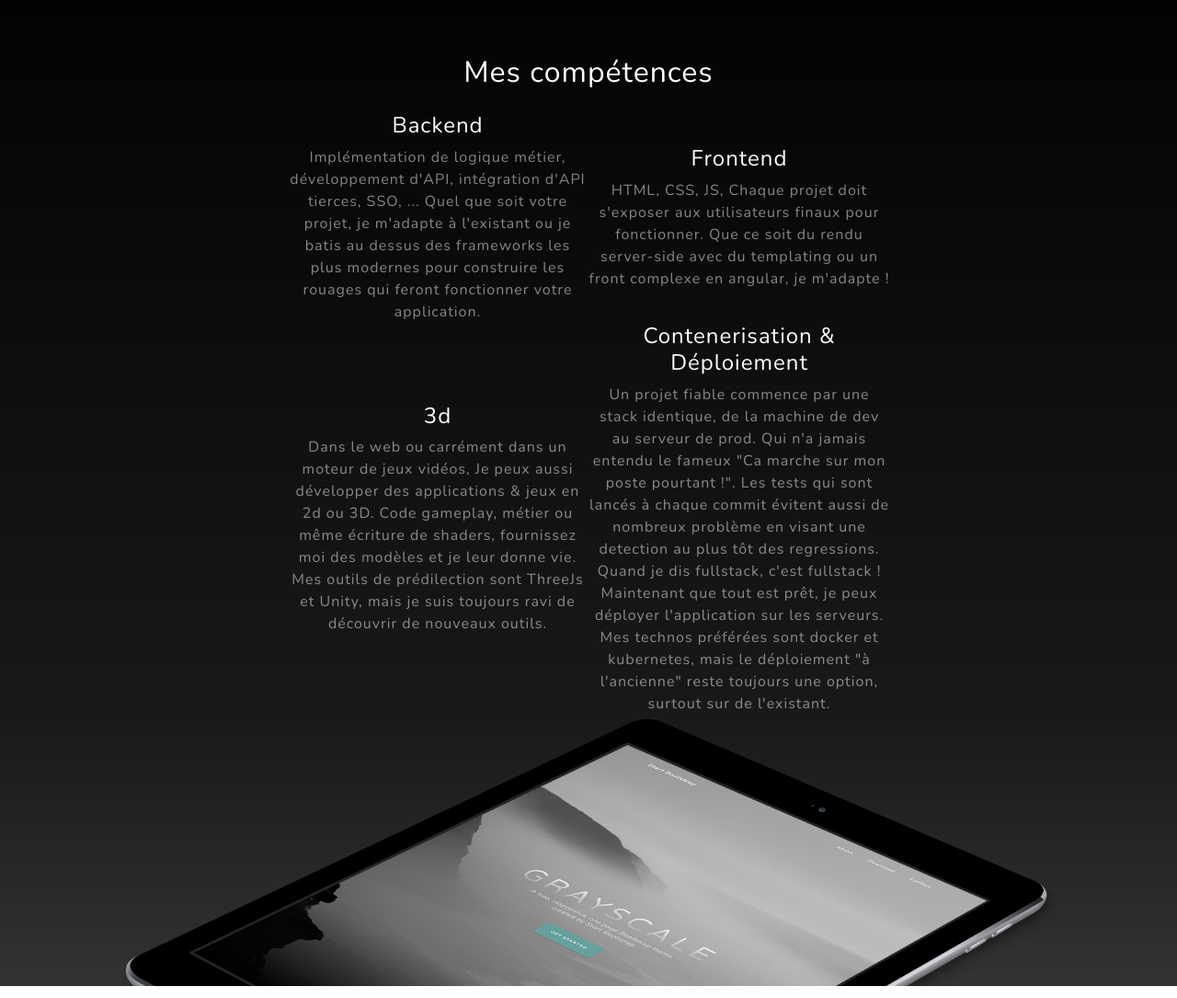
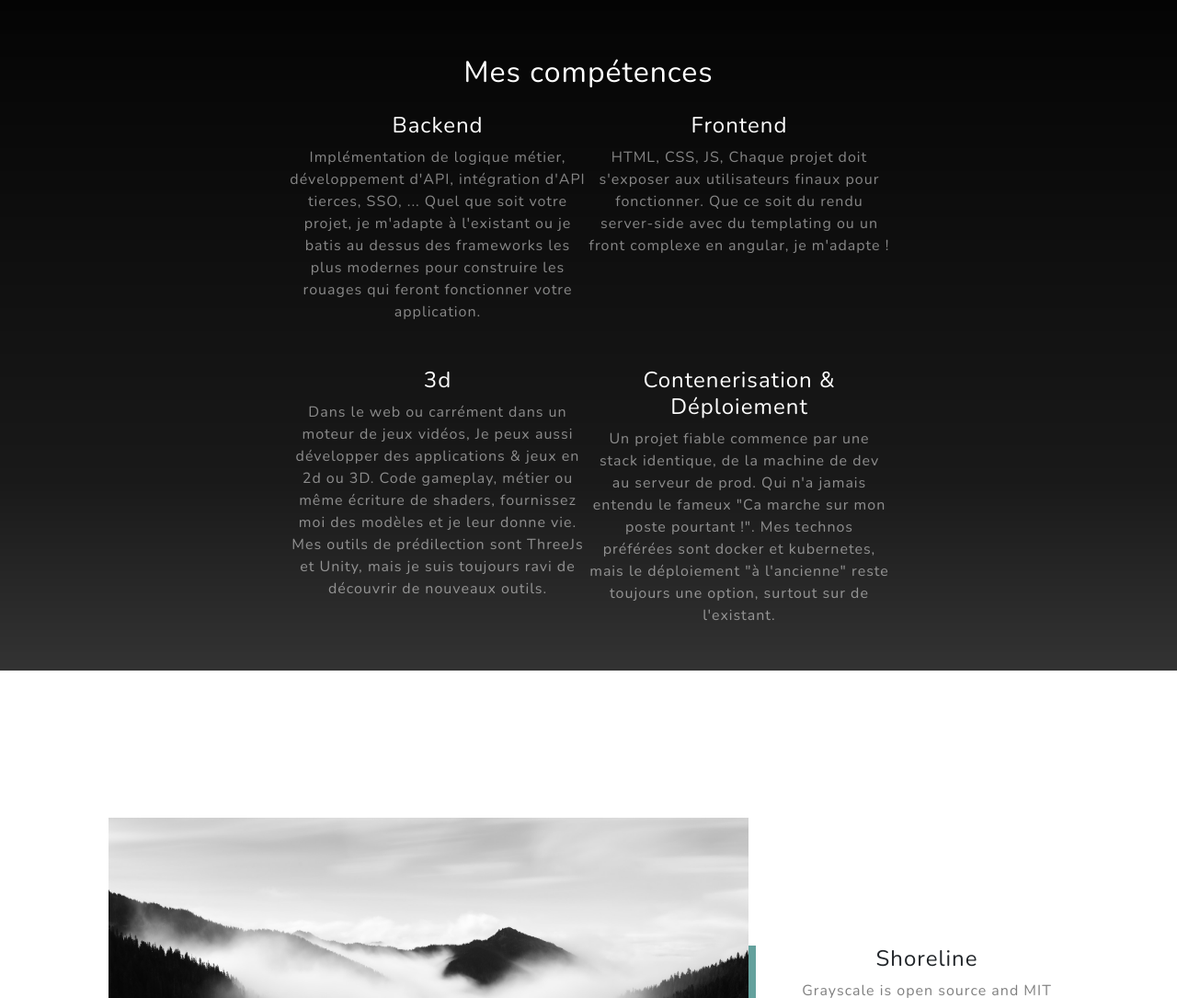
Before and after one commit to dpiquet/damienpiquet, a plain HTML site: page index.html in a window 1280 px wide. Shown: the part 900-1985 px from the top of the page at 92% size. Drawn offline with nearby package versions, Linux system fonts and the light colour scheme.

Commit message:
WIP: updated content

```diff
--- a/index.html
+++ b/index.html
@@ -56,11 +56,11 @@
                     <div class="col-lg-8">
                         <h2 class="text-white mb-4">Mes compétences</h2>
                         <div class="container">
-                        <div class="row gx-0 mb-5 mb-lg-0 justify-content-center">
+                        <div class="row gx-0 mb-5 justify-content-center">
                             <div class="col-lg-6">
                                 <div class="bg-transparent text-center h-100 project">
                                     <div class="d-flex h-100">
-                                        <div class="project-text w-100 my-auto text-center text-lg-left">
+                                        <div class="project-text w-100 text-center text-lg-left">
                                             <h4 class="text-white">Backend</h4>
                                             <p class="mb-0 text-white-50">
                                                 Implémentation de logique métier, développement d'API, intégration d'API tierces, SSO, ...
@@ -74,7 +74,7 @@
                             <div class="col-lg-6">
                                 <div class="bg-transparent text-center h-100 project">
                                     <div class="d-flex h-100">
-                                        <div class="project-text w-100 my-auto text-center text-lg-left">
+                                        <div class="project-text w-100 text-center text-lg-left">
                                             <h4 class="text-white">Frontend</h4>
                                             <p class="mb-0 text-white-50">
                                                 HTML, CSS, JS, Chaque projet doit s'exposer aux utilisateurs finaux pour fonctionner.
@@ -85,10 +85,12 @@
                                     </div>
                                 </div>
                             </div>
+                            </div>
+                            <div class="row gx-0 mb-5 justify-content-center">
                             <div class="col-lg-6">
                                 <div class="bg-transparent text-center h-100 project">
                                     <div class="d-flex h-100">
-                                        <div class="project-text w-100 my-auto text-center text-lg-left">
+                                        <div class="project-text w-100 text-center text-lg-left">
                                             <h4 class="text-white">3d</h4>
                                             <p class="mb-0 text-white-50">
                                                 Dans le web ou carrément dans un moteur de jeux vidéos,
@@ -105,17 +107,13 @@
                             <div class="col-lg-6">
                                 <div class="bg-transparent text-center h-100 project">
                                     <div class="d-flex h-100">
-                                        <div class="project-text w-100 my-auto text-center text-lg-left">
+                                        <div class="project-text w-100 text-center text-lg-left">
                                             <h4 class="text-white">Contenerisation & Déploiement</h4>
                                             <p class="mb-0 text-white-50">
                                                 Un projet fiable commence par une stack identique, de la machine de dev
                                                 au serveur de prod. Qui n'a jamais entendu le fameux "Ca marche sur mon poste pourtant !".
-                                                Les tests qui sont lancés à chaque commit évitent aussi de nombreux problème en visant une detection
-                                                au plus tôt des regressions.
 
-                                                Quand je dis fullstack, c'est fullstack ! Maintenant que tout est
-                                                prêt, je peux déployer l'application sur les serveurs. Mes technos préférées
-                                                sont docker et kubernetes, mais le déploiement "à l'ancienne" reste toujours une option,
+                                                Mes technos préférées sont docker et kubernetes, mais le déploiement "à l'ancienne" reste toujours une option,
                                                 surtout sur de l'existant.
                                             </p>
                                         </div>
@@ -126,7 +124,7 @@
                         </div>
                     </div>
                 </div>
-                <img class="img-fluid" src="assets/img/ipad.png" alt="..." />
+<!--                <img class="img-fluid" src="assets/img/ipad.png" alt="..." />-->
             </div>
         </section>
         <!-- Projects-->
```
